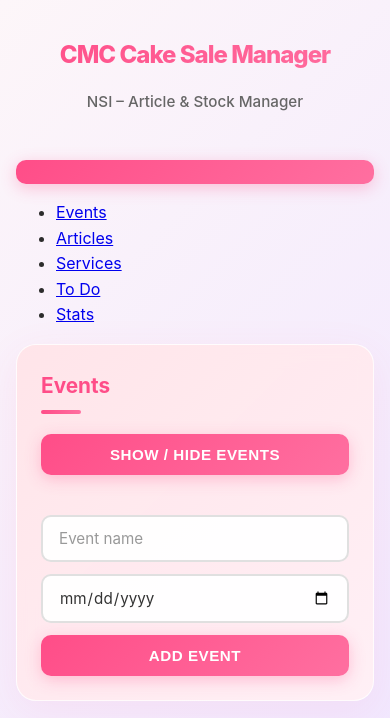
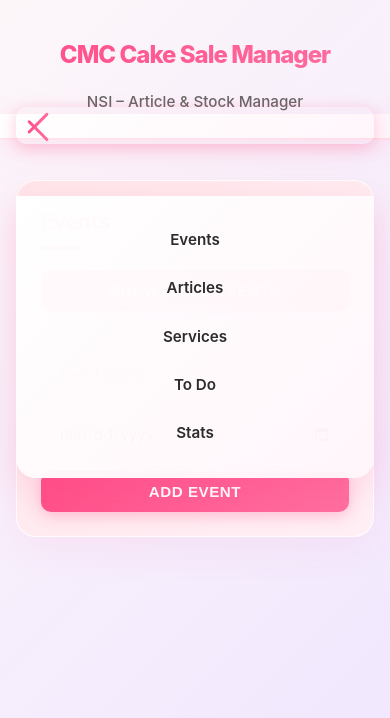
Before and after one commit to AutoVideoGen281/sqlcakesalensi, a Flask app: page / in a window 390 px wide. Shown: the top 718 px of the page. Run offline with Flask 3, Linux system fonts and the light colour scheme; data that the repository does not hold is empty.

Commit message:
Update style.css

```diff
--- a/static/style.css
+++ b/static/style.css
@@ -13,6 +13,163 @@ body {
     padding: 40px 20px;
     color: #2c2c2c;
     line-height: 1.6;
+}
+
+/* Navbar styles */
+nav.navbar {
+    position: sticky;
+    top: 0;
+    z-index: 1000;
+    background: linear-gradient(135deg, rgba(255, 255, 255, 0.95) 0%, rgba(255, 245, 250, 0.95) 100%);
+    backdrop-filter: blur(10px);
+    box-shadow: 0 8px 32px rgba(255, 77, 136, 0.1);
+    border-bottom: 2px solid rgba(255, 77, 136, 0.15);
+    margin: -40px -20px 40px -20px;
+    padding: 16px 20px;
+}
+
+.nav-container {
+    max-width: 1200px;
+    margin: 0 auto;
+    display: flex;
+    justify-content: center;
+    align-items: center;
+    gap: 20px;
+    position: relative;
+}
+
+/* Burger Menu */
+.burger-menu {
+    display: none;
+    flex-direction: column;
+    background: none;
+    border: none;
+    cursor: pointer;
+    gap: 6px;
+    padding: 8px;
+    z-index: 1001;
+    position: absolute;
+    left: 0;
+}
+
+.burger-menu span {
+    width: 28px;
+    height: 3px;
+    background: linear-gradient(135deg, #ff4d88 0%, #ff6fa0 100%);
+    border-radius: 2px;
+    transition: all 0.3s ease;
+}
+
+.burger-menu.active span:nth-child(1) {
+    transform: rotate(45deg) translate(10px, 10px);
+}
+
+.burger-menu.active span:nth-child(2) {
+    opacity: 0;
+}
+
+.burger-menu.active span:nth-child(3) {
+    transform: rotate(-45deg) translate(8px, -8px);
+}
+
+.navbar ul.nav-links {
+    display: flex;
+    justify-content: center;
+    align-items: center;
+    padding: 0;
+    list-style: none;
+    gap: 40px;
+    margin: 0;
+    flex-wrap: wrap;
+    transition: all 0.3s ease;
+}
+
+.navbar ul.nav-links li {
+    margin: 0;
+}
+
+.navbar ul.nav-links li a {
+    text-decoration: none;
+    color: #2c2c2c;
+    font-weight: 600;
+    font-size: 0.95em;
+    padding: 12px 20px;
+    border-radius: 8px;
+    transition: all 0.3s cubic-bezier(0.4, 0, 0.2, 1);
+    position: relative;
+    display: block;
+}
+
+.navbar ul.nav-links li a::after {
+    content: '';
+    position: absolute;
+    bottom: 4px;
+    left: 20px;
+    width: 0;
+    height: 3px;
+    background: linear-gradient(90deg, #ff4d88 0%, #ff6fa0 100%);
+    transition: width 0.3s ease;
+    border-radius: 2px;
+}
+
+.navbar ul.nav-links li a:hover {
+    color: #ff4d88;
+    background: rgba(255, 77, 136, 0.08);
+}
+
+.navbar ul.nav-links li a:hover::after {
+    width: calc(100% - 40px);
+}
+
+/* Responsive navbar */
+@media (max-width: 768px) {
+    nav.navbar {
+        margin: -40px -20px 40px -20px;
+        padding: 12px 20px;
+    }
+
+    .burger-menu {
+        display: flex;
+    }
+
+    .nav-container {
+        justify-content: space-between;
+    }
+
+    .navbar ul.nav-links {
+        position: absolute;
+        top: 70px;
+        left: 0;
+        right: 0;
+        flex-direction: column;
+        background: linear-gradient(135deg, rgba(255, 255, 255, 0.98) 0%, rgba(255, 245, 250, 0.98) 100%);
+        gap: 0;
+        padding: 20px;
+        border-radius: 0 0 20px 20px;
+        box-shadow: 0 12px 32px rgba(255, 77, 136, 0.15);
+        max-height: 0;
+        overflow: hidden;
+        transition: max-height 0.3s ease;
+    }
+
+    .navbar ul.nav-links.show {
+        max-height: 500px;
+    }
+
+    .navbar ul.nav-links:not(.show) {
+        max-height: 0;
+        visibility: hidden;
+    }
+
+    .navbar ul.nav-links li a {
+        padding: 12px 16px;
+        text-align: center;
+        border-radius: 10px;
+    }
+
+    .navbar ul.nav-links li a::after {
+        display: none;
+    }
 }
 
 /* Main heading */
```
